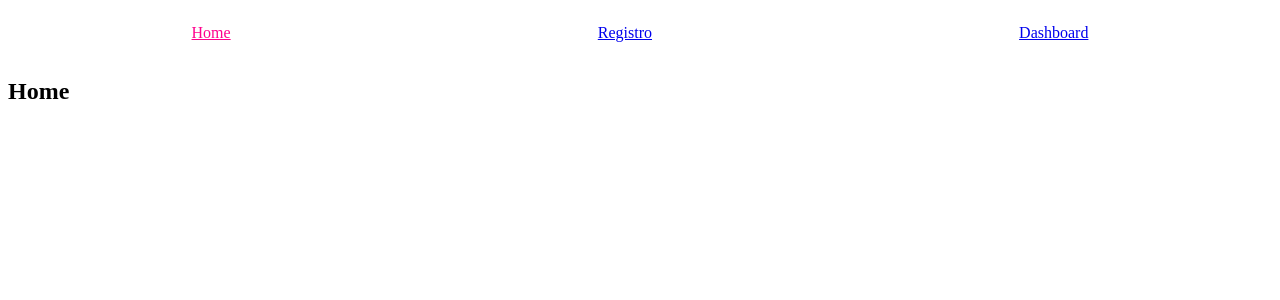
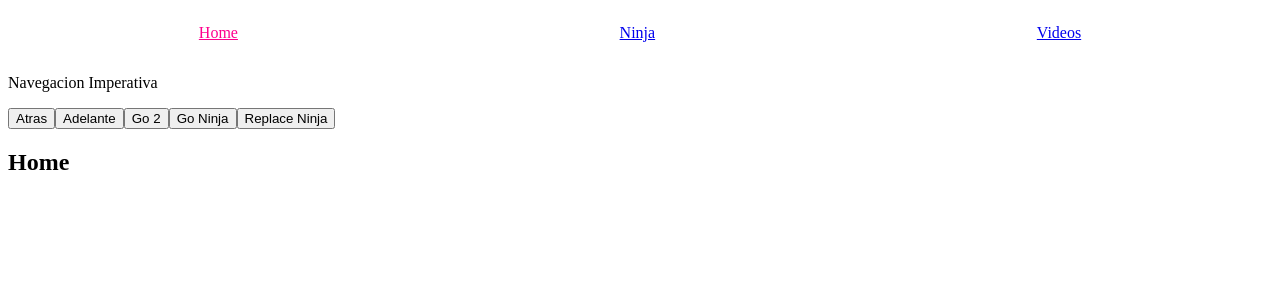
Before and after one commit to GerardoGallegos/curso-react-router-v4, a React app: page / in a window 1280 px wide. Shown: the top 300 px of the page. Built offline with nearby package versions, Linux system fonts and the light colour scheme; the HTML template or start-up script is replaced by a standard one.

Commit message:
Leccion # 18 - Navegando imperativamente con metodos de history

```diff
--- a/src/App.js
+++ b/src/App.js
@@ -5,8 +5,8 @@ import './App.css'
 const Navegation = () => (
   <nav>
     <NavLink to='/' exact activeClassName='activa'>Home</NavLink>
-    <NavLink to='/registro' activeClassName='activa'>Registro</NavLink>
-    <NavLink to='/dashboard' activeClassName='activa'>Dashboard</NavLink>
+    <NavLink to='/ninja' activeClassName='activa'>Ninja</NavLink>
+    <NavLink to='/videos' activeClassName='activa'>Videos</NavLink>
   </nav>
 )
 
@@ -14,33 +14,36 @@ const Home = () => (
   <h2>Home</h2>
 )
 
-const Registro = () => (
-  <h2>Registro</h2>
+const Ninja = () => (
+  <h2>Ninja</h2>
 )
 
-const OpcionDashboard = ({ match }) => (
-  <h3>Opcion: { match.params.opcion }</h3>
+const Videos = () => (
+  <h2>Videos</h2>
 )
 
-const Dashboard = () => (
-  <div>
-    <nav>
-      <NavLink to='/dashboard/sucursales' activeClassName='activa'>Sucursales</NavLink>
-      <NavLink to='/dashboard/empleados' activeClassName='activa'>Empleados</NavLink>
-      <NavLink to='/dashboard/huespedes' activeClassName='activa'>Huespedes</NavLink>
-    </nav>
-    <h2>Dashboard</h2>
-    <Route path='/dashboard/:opcion' render={OpcionDashboard} />
-  </div>
-)
+const NavegacionImperativa = ({ history }) => {
+  console.log(history)
+  return (
+    <div>
+      <p>Navegacion Imperativa</p>
+      <button onClick={history.goBack}>Atras</button>
+      <button onClick={history.goForward}>Adelante</button>
+      <button onClick={() => history.go(-2)}>Go 2</button>
+      <button onClick={() => history.push('/ninja')}>Go Ninja</button>
+      <button onClick={() => history.replace('/ninja')}>Replace Ninja</button>
+    </div>
+  )
+}
 
 const App = () => (
   <BrowserRouter>
     <>
       <Navegation />
+      <Route render={NavegacionImperativa}/>
       <Route path='/' exact render={Home} />
-      <Route path='/registro' render={Registro} />
-      <Route path='/dashboard' render={Dashboard} />
+      <Route path='/ninja' render={Ninja} />
+      <Route path='/videos' render={Videos} />
     </>
   </BrowserRouter>
 )
```
